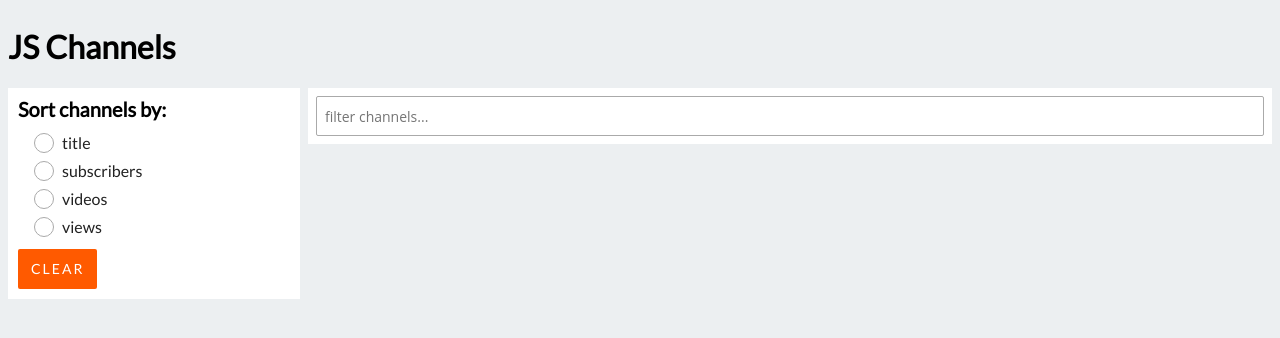
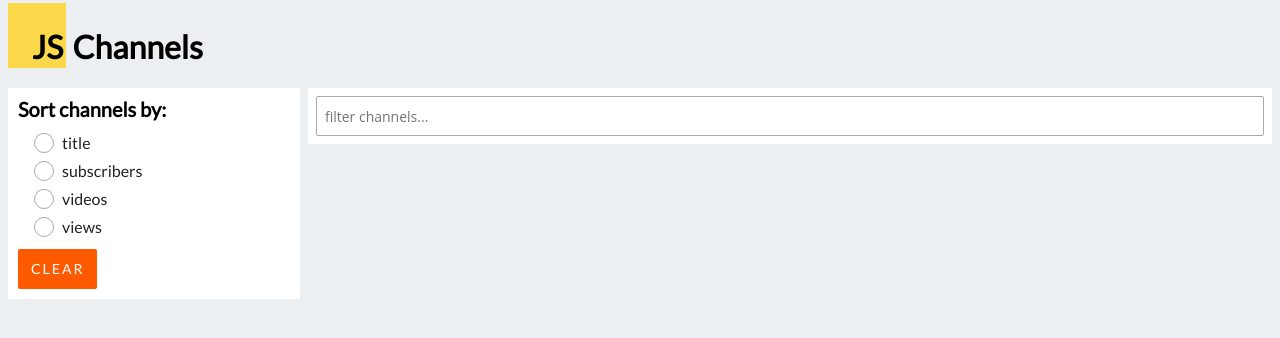
Before and after one commit to TZ-fn/YouTubeChannelsApp, a website: page static/index.html in a window 1280 px wide. Drawn offline with Linux system fonts and the light colour scheme.

Commit message:
Style the JS logo in the header

```diff
--- a/static/index.html
+++ b/static/index.html
@@ -8,7 +8,7 @@
   </head>
   <body class="wrapper">
     <header class="wrapper__header">
-      <h1 class="header"><span class="header__js-logo">JS</span> Channels</h1>
+      <h1 class="header"><span class="header__js-logo"></span> Channels</h1>
     </header>
     <main class="wrapper__main js-content"></main>
     <div class="wrapper__filter">
--- a/static/vendor.css
+++ b/static/vendor.css
@@ -4,6 +4,7 @@ html {
   line-height: 1.15;
   -webkit-text-size-adjust: 100%;
   text-size-adjust: 100%;
+  box-sizing: border-box;
 }
 
 body {
@@ -13,6 +14,14 @@ body {
 h1 {
   font-size: 2em;
   margin: 0.67em 0;
+}
+
+.header__js-logo::after {
+  background: transparent;
+  content: 'JS';
+  margin-bottom: 2rem;
+  padding: 1.5rem 0.2rem 0.1rem 1.5rem;
+  background-color: rgb(251 216 74);
 }
 
 b,
```
